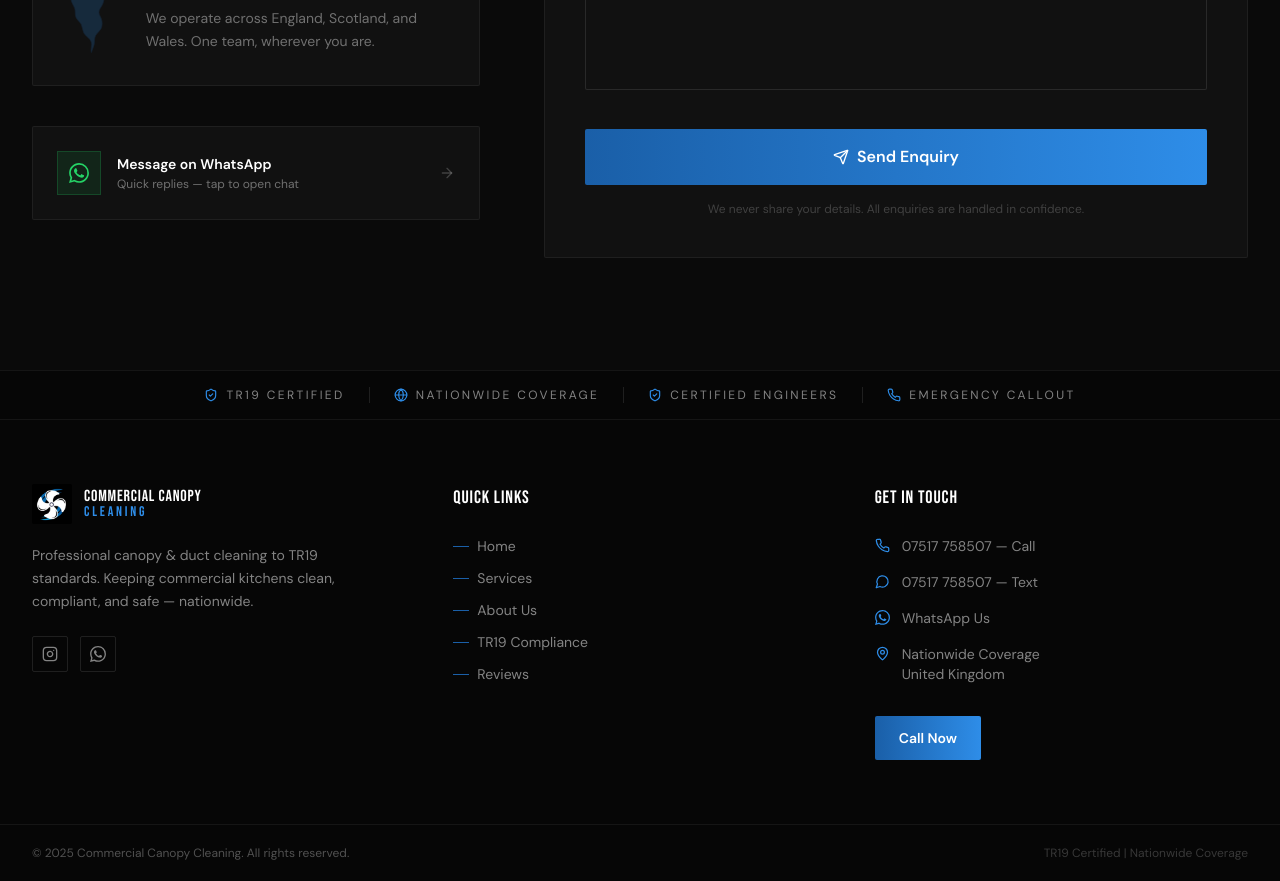
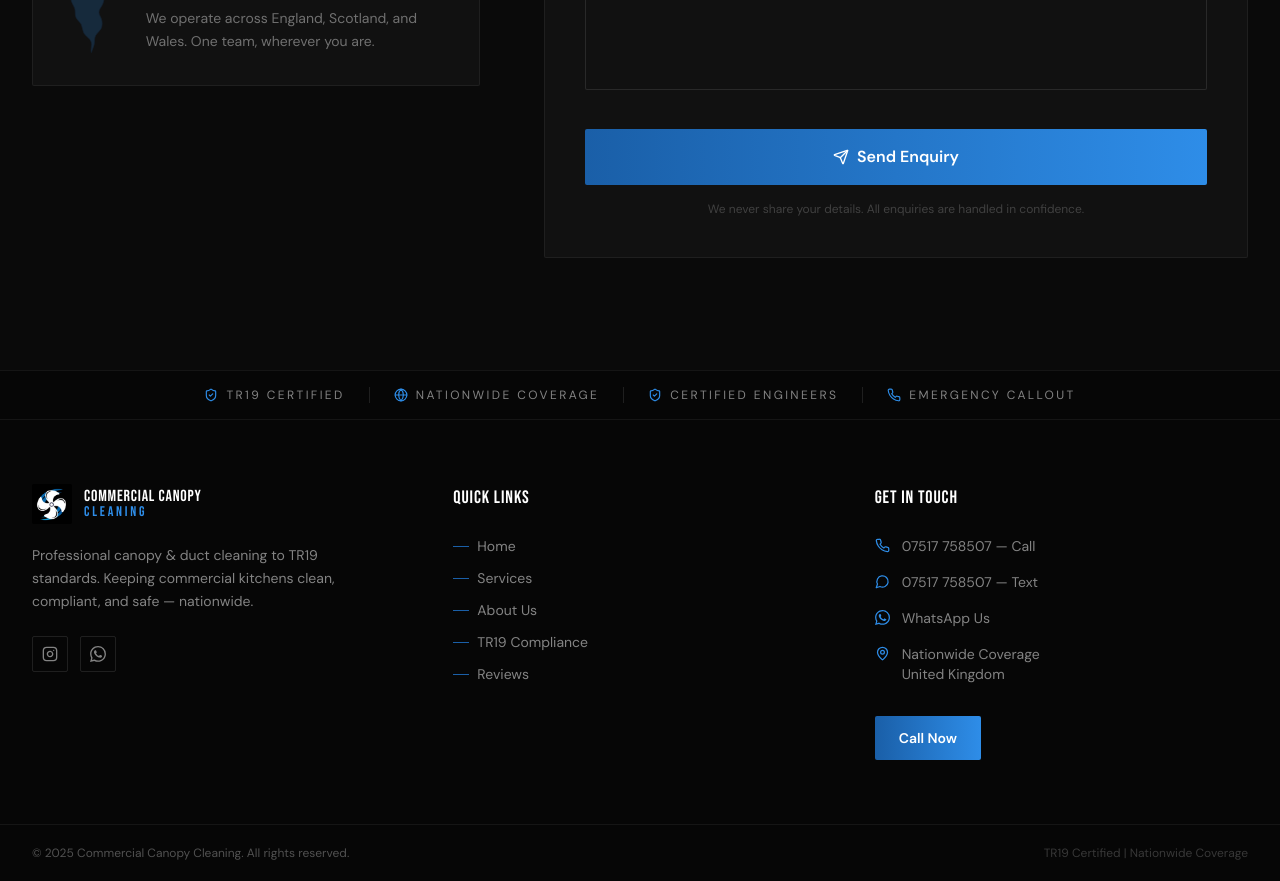
Before and after one commit to zaid5678/commercialcanopycleaning, a React (Vite) app: page /contact in a window 1280 px wide. Shown: the part 1040-1921 px from the top of the page. Built offline with nearby package versions, Linux system fonts and the light colour scheme.

Commit message:
Contact: remove WhatsApp card, add form reset, fix Netlify Forms detection

```diff
--- a/src/pages/Contact.jsx
+++ b/src/pages/Contact.jsx
@@ -2,7 +2,7 @@ import { useState } from 'react'
 import { Link } from 'react-router-dom'
 import { motion, AnimatePresence } from 'framer-motion'
 import {
-  Phone, MapPin, CheckCircle2, ArrowRight, Clock, Send, MessageCircle
+  Phone, MapPin, CheckCircle2, Clock, Send, MessageCircle, RotateCcw
 } from 'lucide-react'
 import PageTransition from '../components/PageTransition'
 import ScrollReveal from '../components/ScrollReveal'
@@ -51,6 +51,12 @@ export default function Contact() {
   const [submitted, setSubmitted] = useState(false)
   const [submitting, setSubmitting] = useState(false)
   const [errors, setErrors] = useState({})
+
+  const resetForm = () => {
+    setSubmitted(false)
+    setFormData({ name: '', company: '', email: '', phone: '', service: '', message: '' })
+    setErrors({})
+  }
 
   const validate = () => {
     const errs = {}
@@ -233,22 +239,6 @@ export default function Contact() {
                   </div>
                 </div>
 
-                {/* WhatsApp CTA card */}
-                <a
-                  href="https://wa.me/447517758507"
-                  target="_blank"
-                  rel="noopener noreferrer"
-                  className="card-surface p-6 flex items-center gap-4 group hover:border-brand-blue-bright/40 transition-colors duration-200 block"
-                >
-                  <div className="w-11 h-11 flex items-center justify-center bg-[#25D366]/10 border border-[#25D366]/20 group-hover:border-[#25D366]/40 transition-colors duration-200 flex-shrink-0 text-[#25D366]">
-                    <WhatsAppIcon size={20} />
-                  </div>
-                  <div>
-                    <div className="font-body font-semibold text-white text-sm mb-0.5">Message on WhatsApp</div>
-                    <div className="font-body text-white/40 text-xs">Quick replies — tap to open chat</div>
-                  </div>
-                  <ArrowRight size={16} className="text-white/20 group-hover:text-brand-blue-bright ml-auto transition-colors duration-200" />
-                </a>
               </div>
             </ScrollReveal>
 
@@ -301,15 +291,13 @@ export default function Contact() {
                           <Phone size={16} />
                           Call Us Now
                         </a>
-                        <a
-                          href="https://wa.me/447517758507"
-                          target="_blank"
-                          rel="noopener noreferrer"
+                        <button
+                          onClick={resetForm}
                           className="btn-ghost text-sm px-6 py-3 justify-center"
                         >
-                          <WhatsAppIcon size={15} />
-                          WhatsApp
-                        </a>
+                          <RotateCcw size={15} />
+                          Submit Another
+                        </button>
                       </motion.div>
                     </motion.div>
                   ) : (
```
Also changed, not shown: public/contact.html (added, +17 -0 lines).
